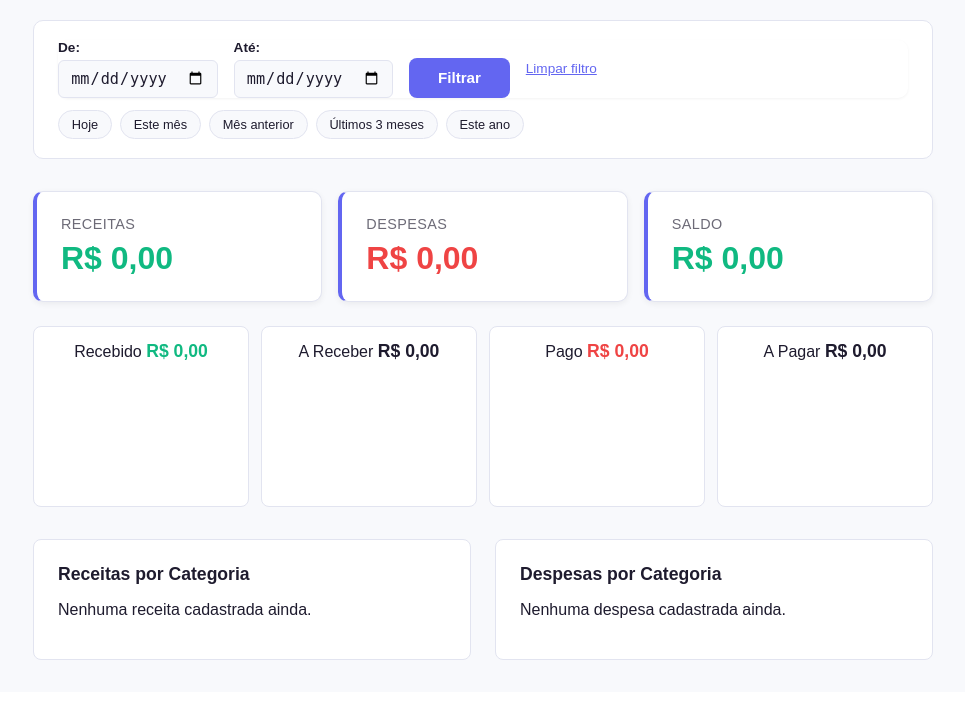
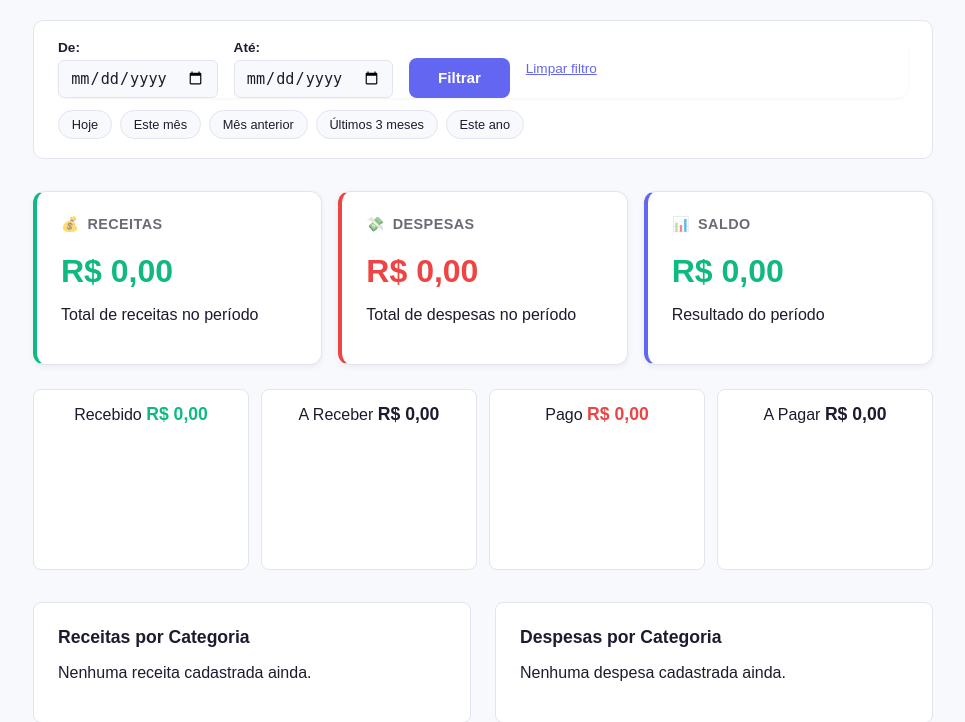
Before and after one commit to ReneBerredo/Controle-Financeiro, a Django app: page /financas/ in a window 1280 px wide. Shown: the part 286-1008 px from the top of the page, without its empty margins (157-1122 px from the left). Before the commit the page ends 946 px from the top, so only its background shows below. Run offline with Django 5.2, Linux system fonts and the light colour scheme; the visitor is signed in with stand-in values (Sample User, id 1); data that the repository does not hold is empty.

Commit message:
Adicionado icones, legendas e efeito hover aos cards principais

```diff
--- a/financas/templates/financas/dashboard.html
+++ b/financas/templates/financas/dashboard.html
@@ -34,21 +34,35 @@
     </div>
 
     <div class="cards-resumo">
-        <div class="card-resumo">
-            <span>Receitas</span>
+        <div class="card-resumo card-receitas">
+            <div class="card-resumo-topo">
+                <span class="card-icone">💰</span>
+                <span class="card-titulo">Receitas</span>
+            </div>
             <strong class="valor-positivo">R$ {{ total_receitas|floatformat:2 }}</strong>
+            <p class="card-legenda">Total de receitas no período</p>
         </div>
-        <div class="card-resumo">
-            <span>Despesas</span>
+
+        <div class="card-resumo card-despesas">
+            <div class="card-resumo-topo">
+                <span class="card-icone">💸</span>
+                <span class="card-titulo">Despesas</span>
+            </div>
             <strong class="valor-negativo">R$ {{ total_despesas|floatformat:2 }}</strong>
+            <p class="card-legenda">Total de despesas no período</p>
         </div>
-        <div class="card-resumo">
-            <span>Saldo</span>
+
+        <div class="card-resumo card-saldo">
+            <div class="card-resumo-topo">
+                <span class="card-icone">📊</span>
+                <span class="card-titulo">Saldo</span>
+            </div>
             {% if saldo >= 0 %}
                 <strong class="valor-positivo">R$ {{ saldo|floatformat:2 }}</strong>
             {% else %}
                 <strong class="valor-negativo">R$ {{ saldo|floatformat:2 }}</strong>
             {% endif %}
+            <p class="card-legenda">Resultado do período</p>
         </div>
     </div>
 
--- a/static/css/style.css
+++ b/static/css/style.css
@@ -313,12 +313,48 @@ button[type="submit"]:disabled {
 .card-resumo {
     background-color: var(--cor-card);
     border: 1px solid var(--cor-borda);
-    border-left: 4px solid var(--cor-primaria);
-    border-radius: 10px;
+    border-radius: 12px;
     padding: 1.5rem;
     flex: 1;
     min-width: 220px;
     box-shadow: 0 2px 6px rgba(0, 0, 0, 0.06);
+    transition: transform 0.2s, box-shadow 0.2s;
+}
+
+.card-resumo:hover {
+    transform: translateY(-2px);
+    box-shadow: 0 4px 12px rgba(0, 0, 0, 0.1);
+}
+
+.card-receitas {
+    border-left: 4px solid var(--cor-sucesso);
+}
+
+.card-despesas {
+    border-left: 4px solid var(--cor-perigo);
+}
+
+.card-saldo {
+    border-left: 4px solid var(--cor-primaria);
+}
+
+.card-resumo-topo {
+    display: flex;
+    align-items: center;
+    gap: 0.5rem;
+    margin-bottom: 0.75rem;
+}
+
+.card-icone {
+    font-size: 1.3rem;
+}
+
+.card-titulo {
+    font-size: 0.9rem;
+    text-transform: uppercase;
+    letter-spacing: 0.03em;
+    opacity: 0.7;
+    font-weight: 600;
 }
 
 .card-resumo span {
@@ -333,6 +369,13 @@ button[type="submit"]:disabled {
 
 .card-resumo strong {
     font-size: 2rem;
+    display: block;
+}
+
+.card-leganda {
+    font-size: 0.8rem;
+    opacity: 0.6;
+    margin: 0.4rem 0 0 0;
 }
 
 .cards-status {
```
